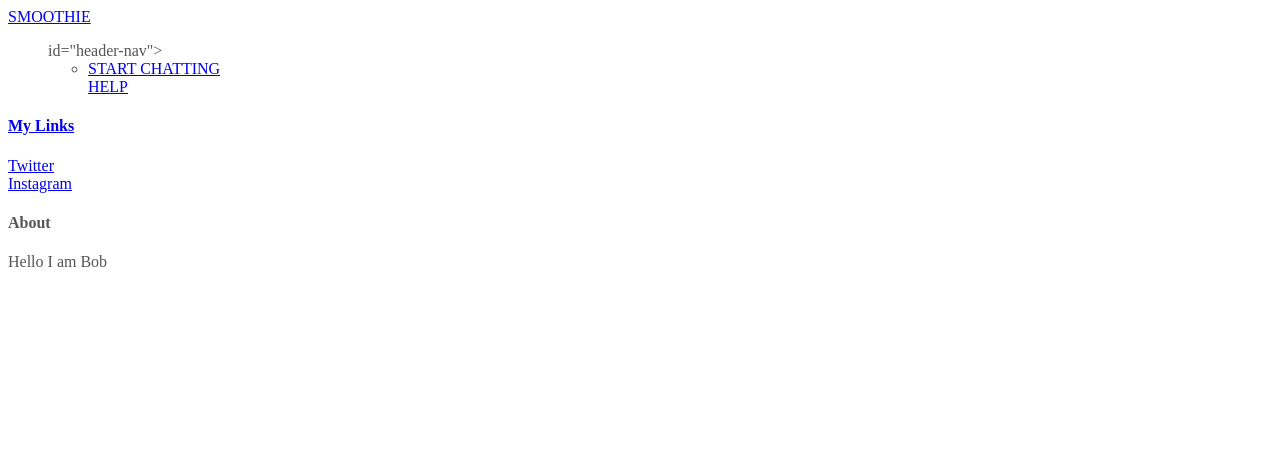
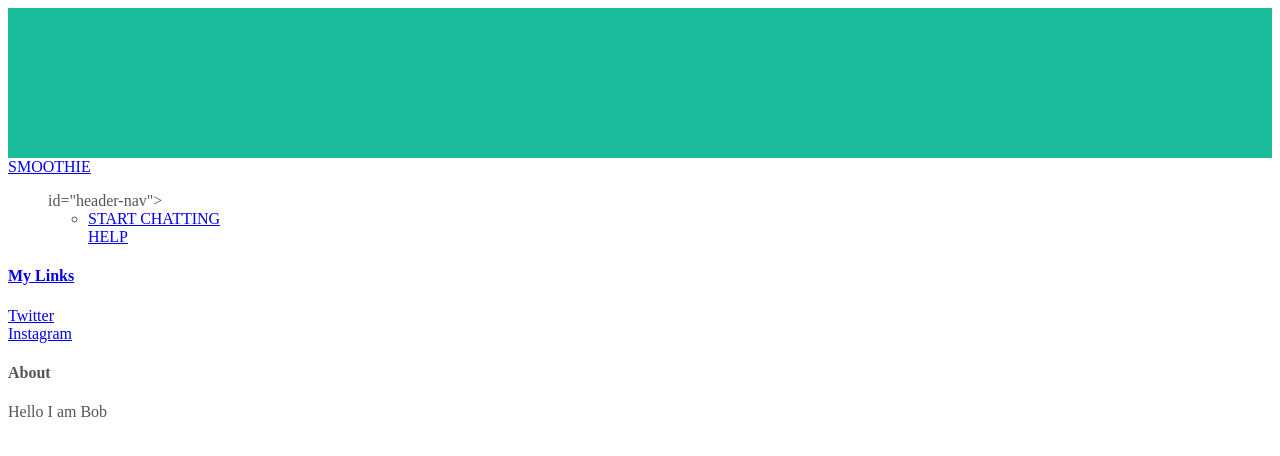
Before and after one commit to Kingjabbathehut/smoothiechat2, a plain HTML site: page index.html in a window 1280 px wide. Drawn offline with Linux system fonts and the light colour scheme.

Commit message:
Update styles.css

```diff
--- a/styles.css
+++ b/styles.css
@@ -1,3 +1,6 @@
 body {
 color: #555;
 }
+#header {
+  background-color: #1abc9c;
+  height: 150px;
```
